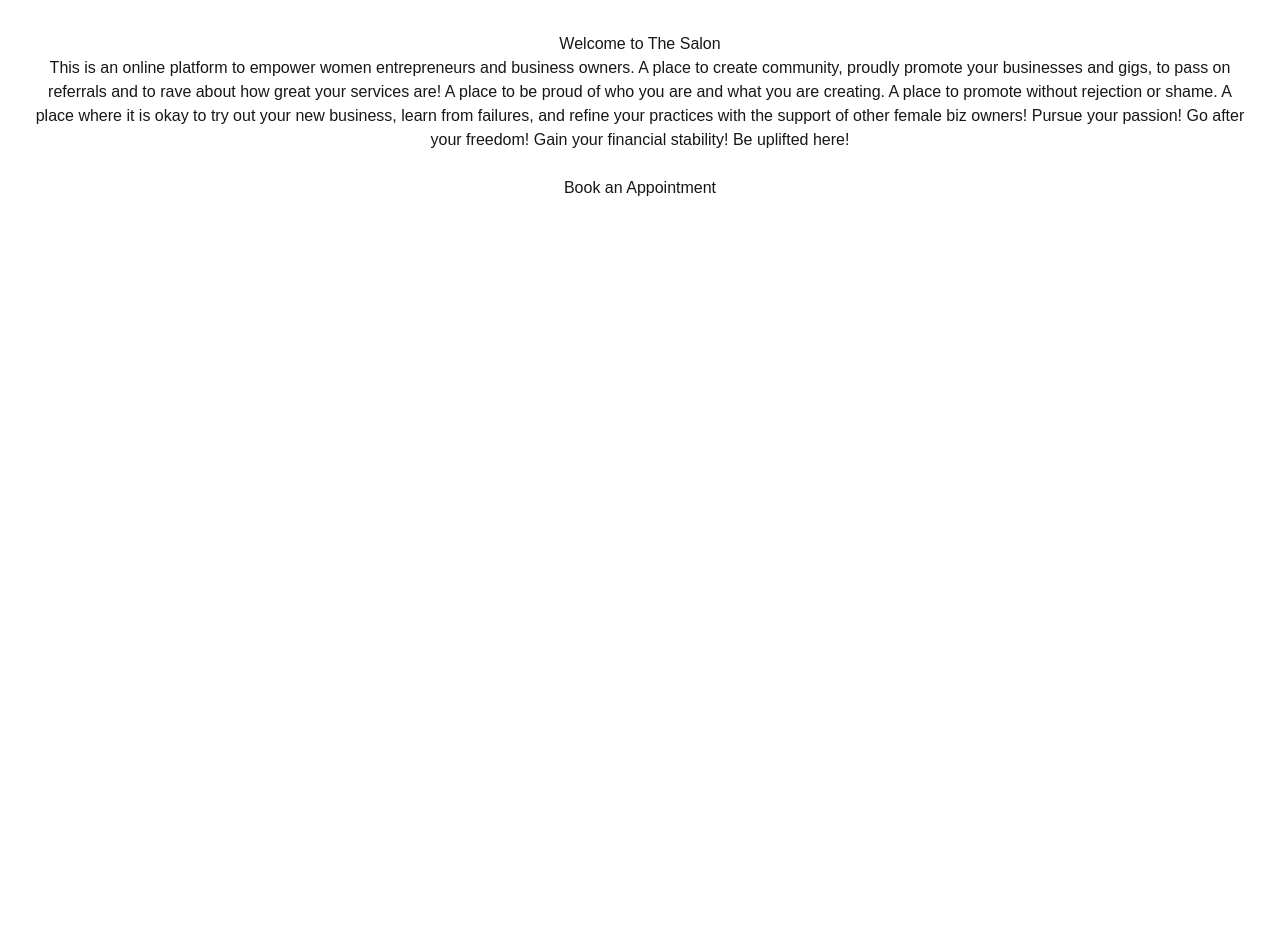
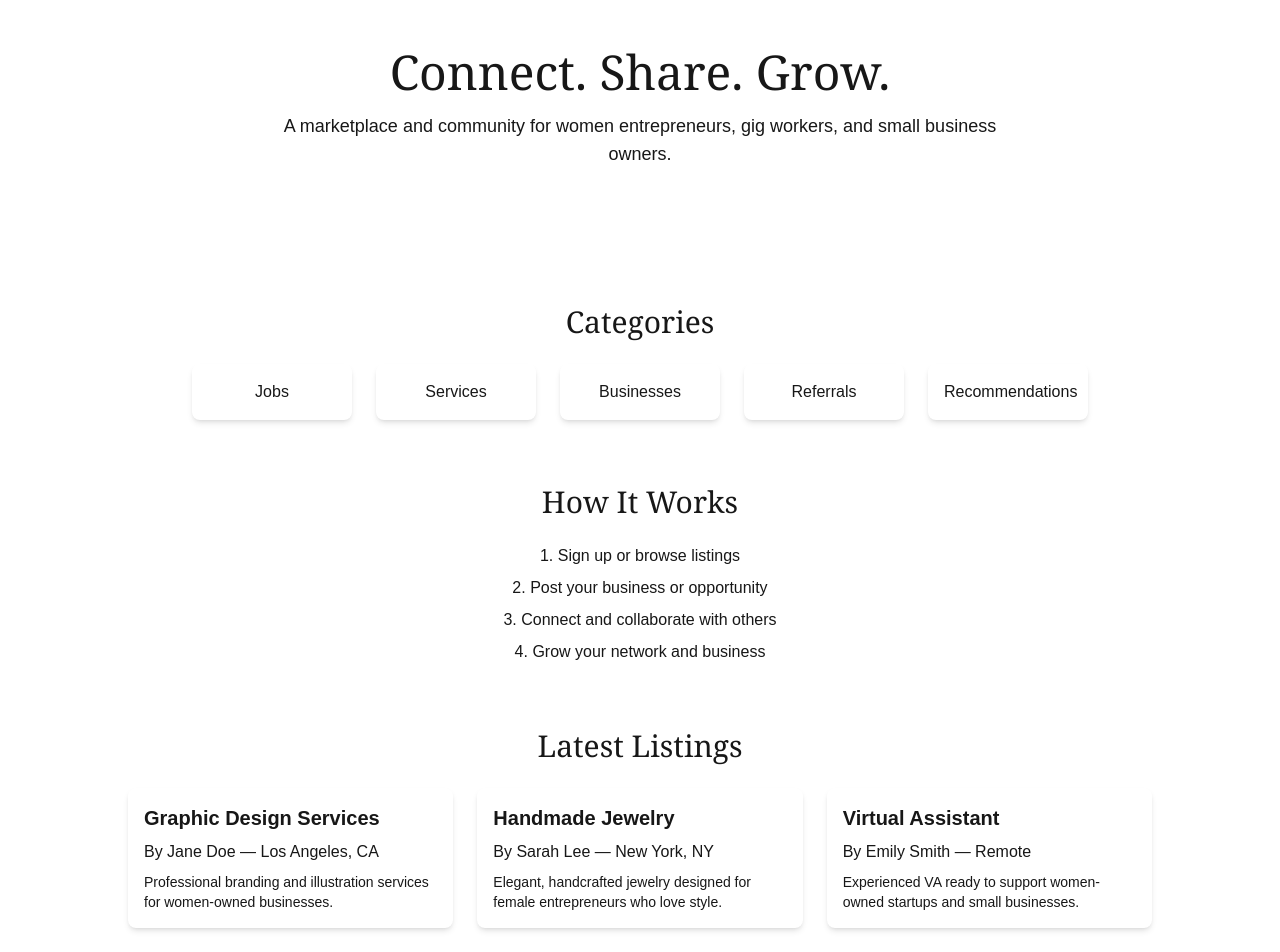
Before and after one commit to WelcomeToTheSalon/Welcome-to-the-Salon, a Next.js app: page / in a window 1280 px wide. Shown: the top 952 px of the page. Before the commit the page ends 800 px from the top, so only its background shows below. Built offline with nearby package versions, Linux system fonts and the light colour scheme.

Commit message:
Update page.tsx

```diff
--- a/app/page.tsx
+++ b/app/page.tsx
@@ -1,12 +1,72 @@
-
 export default function Home() {
   return (
-    <main style={{ textAlign: 'center', padding: '2rem' }}>
-      <h1>Welcome to The Salon</h1>
-      <p>This is an online platform to empower women entrepreneurs and business owners. A place to create community, proudly promote your businesses and gigs, to pass on referrals and to rave about how great your services are! A place to be proud of who you are and what you are creating. A place to promote without rejection or shame. A place where it is okay to try out your new business, learn from failures, and refine your practices with the support of other female biz owners! Pursue your passion! Go after your freedom! Gain your financial stability! Be uplifted here!</p>
-      <button style={{ padding: '0.5rem 1rem', marginTop: '1rem' }}>
-        Book an Appointment
-      </button>
+    <main className="min-h-screen bg-cream flex flex-col items-center px-6 py-12">
+      {/* Hero Section */}
+      <section className="text-center max-w-3xl">
+        <h1 className="text-5xl font-serif text-soft-brown mb-4">
+          Connect. Share. Grow.
+        </h1>
+        <p className="text-lg text-light-brown mb-6">
+          A marketplace and community for women entrepreneurs, gig workers, and small business owners.
+        </p>
+        <button className="bg-blush-pink text-white px-6 py-3 rounded-lg hover:bg-deeper-pink transition">
+          Post a Listing
+        </button>
+      </section>
+
+      {/* Categories Section */}
+      <section className="mt-16 w-full max-w-4xl">
+        <h2 className="text-3xl font-serif text-soft-brown mb-6 text-center">Categories</h2>
+        <div className="grid grid-cols-1 sm:grid-cols-2 lg:grid-cols-5 gap-6 text-center">
+          <div className="p-4 bg-light-cream rounded-lg shadow-md hover:shadow-lg transition">Jobs</div>
+          <div className="p-4 bg-light-cream rounded-lg shadow-md hover:shadow-lg transition">Services</div>
+          <div className="p-4 bg-light-cream rounded-lg shadow-md hover:shadow-lg transition">Businesses</div>
+          <div className="p-4 bg-light-cream rounded-lg shadow-md hover:shadow-lg transition">Referrals</div>
+          <div className="p-4 bg-light-cream rounded-lg shadow-md hover:shadow-lg transition">Recommendations</div>
+        </div>
+      </section>
+
+      {/* How it Works Section */}
+      <section className="mt-16 max-w-3xl text-center">
+        <h2 className="text-3xl font-serif text-soft-brown mb-6">How It Works</h2>
+        <ol className="list-decimal list-inside text-light-brown space-y-2">
+          <li>Sign up or browse listings</li>
+          <li>Post your business or opportunity</li>
+          <li>Connect and collaborate with others</li>
+          <li>Grow your network and business</li>
+        </ol>
+      </section>
+
+      {/* Listings Feed Section */}
+      <section className="mt-16 w-full max-w-5xl">
+        <h2 className="text-3xl font-serif text-soft-brown mb-6 text-center">Latest Listings</h2>
+        <div className="grid grid-cols-1 sm:grid-cols-2 lg:grid-cols-3 gap-6">
+          {/* Placeholder Cards */}
+          <div className="p-4 bg-white rounded-lg shadow-md hover:shadow-lg transition">
+            <h3 className="text-xl font-semibold text-soft-brown mb-2">Graphic Design Services</h3>
+            <p className="text-light-brown mb-2">By Jane Doe — Los Angeles, CA</p>
+            <p className="text-light-brown text-sm">Professional branding and illustration services for women-owned businesses.</p>
+          </div>
+          <div className="p-4 bg-white rounded-lg shadow-md hover:shadow-lg transition">
+            <h3 className="text-xl font-semibold text-soft-brown mb-2">Handmade Jewelry</h3>
+            <p className="text-light-brown mb-2">By Sarah Lee — New York, NY</p>
+            <p className="text-light-brown text-sm">Elegant, handcrafted jewelry designed for female entrepreneurs who love style.</p>
+          </div>
+          <div className="p-4 bg-white rounded-lg shadow-md hover:shadow-lg transition">
+            <h3 className="text-xl font-semibold text-soft-brown mb-2">Virtual Assistant</h3>
+            <p className="text-light-brown mb-2">By Emily Smith — Remote</p>
+            <p className="text-light-brown text-sm">Experienced VA ready to support women-owned startups and small businesses.</p>
+          </div>
+          {/* You can copy/paste these cards to add more */}
+        </div>
+      </section>
+
+      {/* Footer CTA */}
+      <section className="mt-16 text-center">
+        <button className="bg-blush-pink text-white px-6 py-3 rounded-lg hover:bg-deeper-pink transition">
+          Join the Community
+        </button>
+      </section>
     </main>
   );
 }
```
